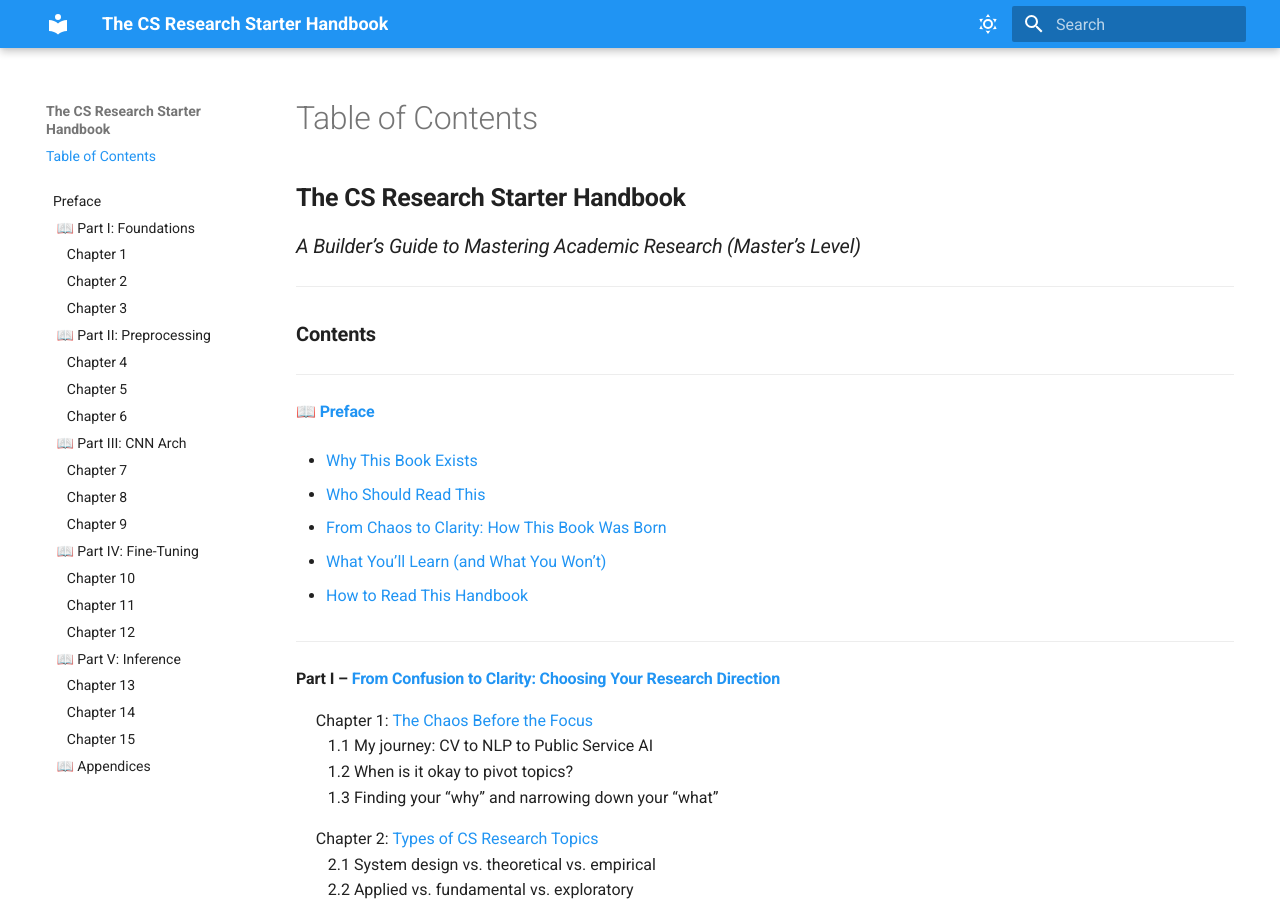
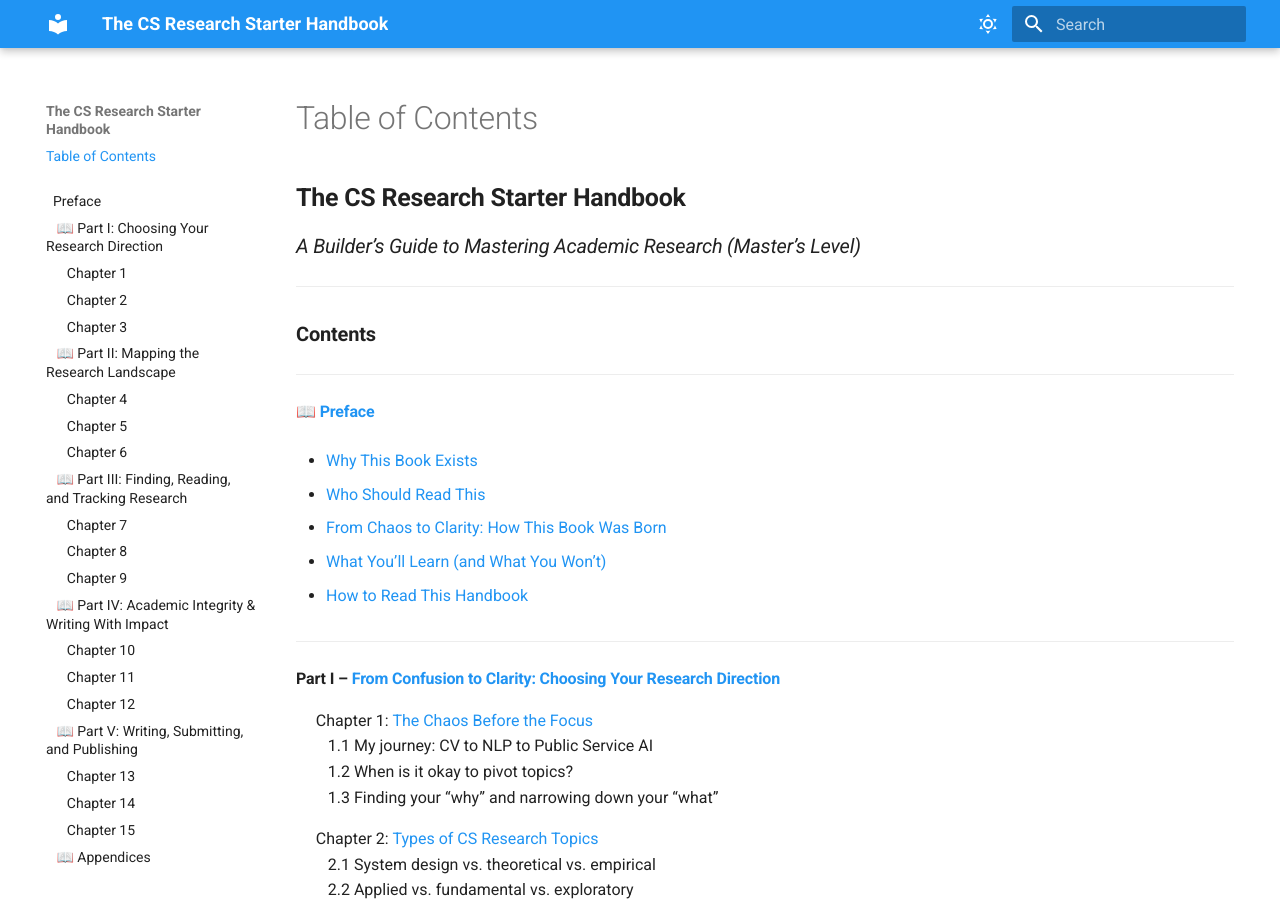
Before and after one commit to McKlay/research-starter-handbook, an MkDocs documentation site: the page built from docs/index.md, in a window 1280 px wide and 900 px high. Built offline with MkDocs 1.6.1 and Material for MkDocs 9.7.7, drawn with Linux system fonts in a browser that asks for light colours.

Commit message:
Updated definitions of each Parts

```diff
--- a/mkdocs.yml
+++ b/mkdocs.yml
@@ -33,27 +33,27 @@ nav:
 
   - "":
       - "&nbsp; Preface": Preface.md
-      - "&nbsp;&nbsp; 📖 Part I: Foundations": PartI_overview.md
+      - "&nbsp;&nbsp; 📖 Part I: Choosing Your Research Direction": PartI_overview.md
       - "&nbsp;&nbsp;&nbsp;&nbsp;&nbsp; Chapter 1": chapter1.md
       - "&nbsp;&nbsp;&nbsp;&nbsp;&nbsp; Chapter 2": chapter2.md
       - "&nbsp;&nbsp;&nbsp;&nbsp;&nbsp; Chapter 3": chapter3.md
 
-      - "&nbsp;&nbsp; 📖 Part II: Preprocessing": PartII_overview.md
+      - "&nbsp;&nbsp; 📖 Part II: Mapping the Research Landscape": PartII_overview.md
       - "&nbsp;&nbsp;&nbsp;&nbsp;&nbsp; Chapter 4": chapter4.md
       - "&nbsp;&nbsp;&nbsp;&nbsp;&nbsp; Chapter 5": chapter5.md
       - "&nbsp;&nbsp;&nbsp;&nbsp;&nbsp; Chapter 6": chapter6.md
 
-      - "&nbsp;&nbsp; 📖 Part III: CNN Arch": PartIII_overview.md
+      - "&nbsp;&nbsp; 📖 Part III: Finding, Reading, and Tracking Research": PartIII_overview.md
       - "&nbsp;&nbsp;&nbsp;&nbsp;&nbsp; Chapter 7": chapter7.md
       - "&nbsp;&nbsp;&nbsp;&nbsp;&nbsp; Chapter 8": chapter8.md
       - "&nbsp;&nbsp;&nbsp;&nbsp;&nbsp; Chapter 9": chapter9.md
 
-      - "&nbsp;&nbsp; 📖 Part IV: Fine-Tuning": PartIV_overview.md
+      - "&nbsp;&nbsp; 📖 Part IV: Academic Integrity & Writing With Impact": PartIV_overview.md
       - "&nbsp;&nbsp;&nbsp;&nbsp;&nbsp; Chapter 10": chapter10.md
       - "&nbsp;&nbsp;&nbsp;&nbsp;&nbsp; Chapter 11": chapter11.md
       - "&nbsp;&nbsp;&nbsp;&nbsp;&nbsp; Chapter 12": chapter12.md
 
-      - "&nbsp;&nbsp; 📖 Part V: Inference": PartV_overview.md
+      - "&nbsp;&nbsp; 📖 Part V: Writing, Submitting, and Publishing": PartV_overview.md
       - "&nbsp;&nbsp;&nbsp;&nbsp;&nbsp; Chapter 13": chapter13.md
       - "&nbsp;&nbsp;&nbsp;&nbsp;&nbsp; Chapter 14": chapter14.md
       - "&nbsp;&nbsp;&nbsp;&nbsp;&nbsp; Chapter 15": chapter15.md
```
